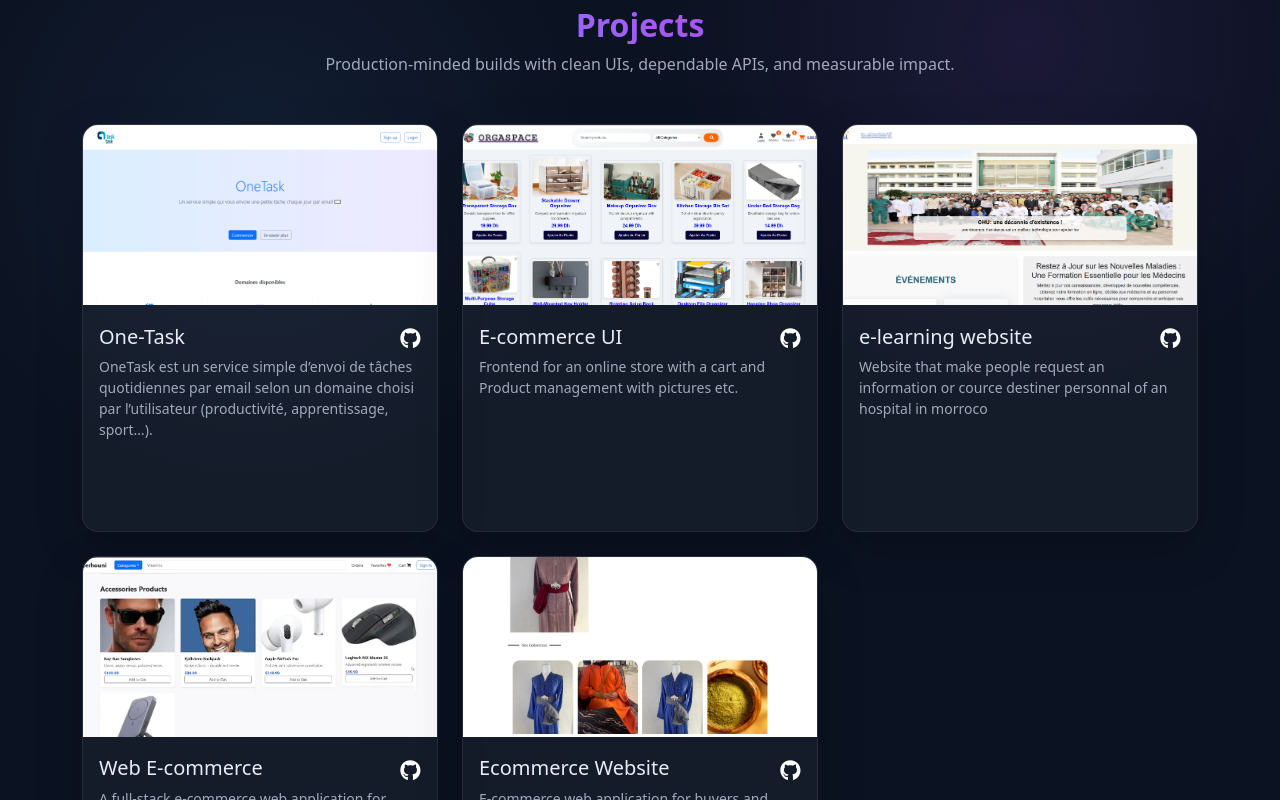
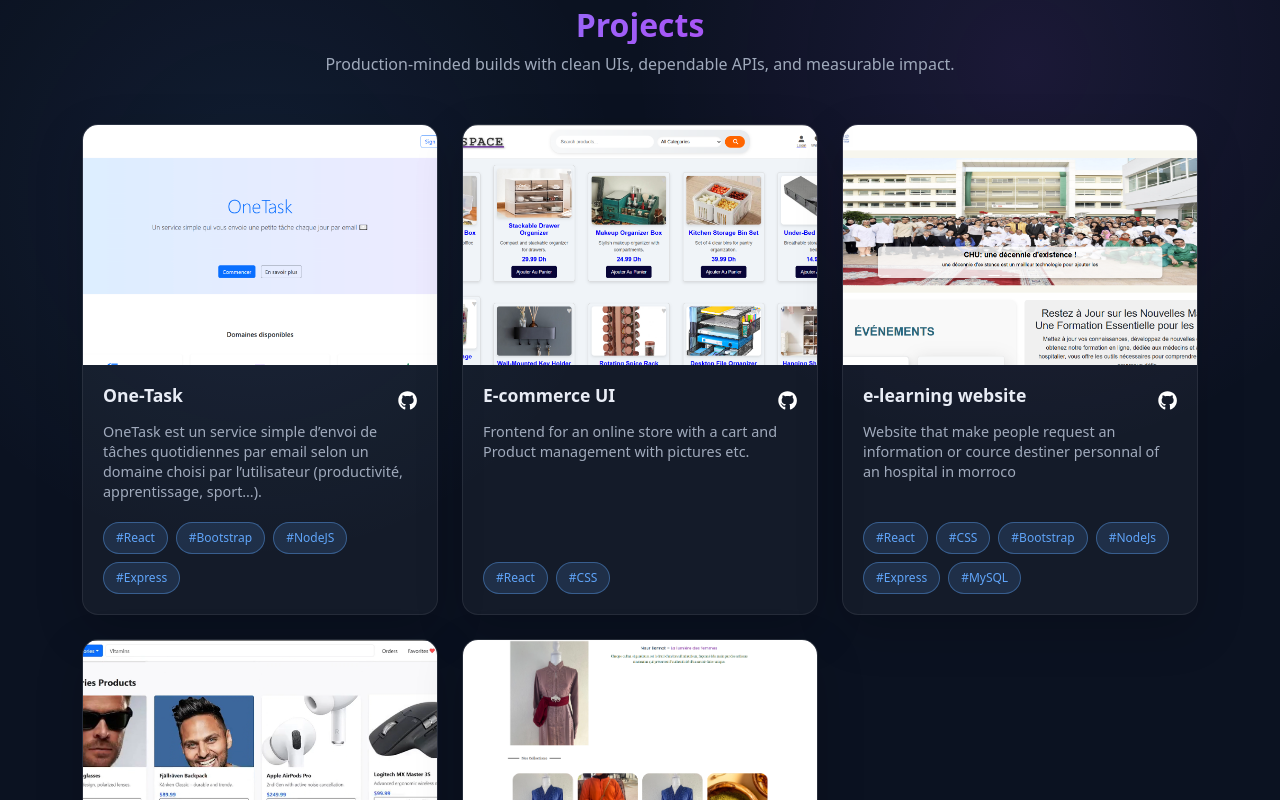
Before and after one commit to ydxj/ydxj.github.io, a React (Create React App) app: page / in a window 1280 px wide. Shown: the part 3980-4780 px from the top of the page. Built offline with nearby package versions, Linux system fonts and the light colour scheme.

Commit message:
Update Project card styles and InteractiveLab component

```diff
--- a/src/App.css
+++ b/src/App.css
@@ -418,10 +418,50 @@
   .journey-line, .journey-progress, .journey-dot { left: 14px; transform: none; }
 }
 
-.project-card { background: rgba(255,255,255,0.04); border: 1px solid rgba(255,255,255,0.08); border-radius: 16px; overflow: hidden; transition: transform 0.25s ease, box-shadow 0.25s ease; }
-.project-card:hover { transform: translateY(-6px) scale(1.01); box-shadow: 0 25px 50px rgba(0,0,0,0.35); }
-.project-media { height: 180px; background-size: cover; background-position: center; filter: saturate(1.05); }
-.tag { background: rgba(255,255,255,0.08); border: 1px solid rgba(255,255,255,0.1); padding: 4px 10px; border-radius: 999px; font-size: 0.8rem; color: #e8ecf5; }
+.project-card {
+  background: rgba(255,255,255,0.04);
+  border: 1px solid rgba(255,255,255,0.08);
+  border-radius: 16px;
+  overflow: hidden;
+  transition: transform 0.25s ease, box-shadow 0.25s ease;
+  display: flex;
+  flex-direction: column;
+}
+.project-card:hover {
+  transform: translateY(-6px) scale(1.01);
+  box-shadow: 0 25px 50px rgba(0,0,0,0.35);
+}
+.project-media {
+  height: 240px;
+  background-size: cover;
+  background-position: center;
+  filter: saturate(1.05);
+  flex-shrink: 0;
+}
+.project-card > div:last-child {
+  flex: 1;
+  display: flex;
+  flex-direction: column;
+  padding: 20px;
+  gap: 8px;
+}
+.tag {
+  background: rgba(96, 165, 250, 0.15);
+  border: 1px solid rgba(96, 165, 250, 0.4);
+  padding: 6px 12px;
+  border-radius: 20px;
+  font-size: 0.75rem;
+  color: #60a5fa;
+  font-weight: 500;
+  white-space: nowrap;
+  transition: all 0.2s ease;
+  display: inline-block;
+  width: fit-content;
+}
+.tag:hover {
+  background: rgba(96, 165, 250, 0.25);
+  border-color: rgba(96, 165, 250, 0.6);
+}
 
 /* New Advanced Lab Command Buttons */
 .lab-command-btn {
--- a/src/components/Projects.js
+++ b/src/components/Projects.js
@@ -82,23 +82,23 @@ const Projects = () => {
             >
               <div className="project-card h-100 shadow-lg">
                 <div className="project-media" style={{ backgroundImage: `url(${project.image})` }} />
-                <div className="p-3 d-flex flex-column h-100">
+                <div className="d-flex flex-column h-100">
                   <div>
-                    <div className="d-flex justify-content-between align-items-center mb-1">
-                      <h5 className="mb-0">{project.title}</h5>
+                    <div className="d-flex justify-content-between align-items-start mb-2">
+                      <h5 className="mb-0" style={{ fontSize: '1.1rem', fontWeight: 700 }}>{project.title}</h5>
                       <a
                         href={project.link}
                         target="_blank"
                         rel="noopener noreferrer"
                         className="text-white"
-                        style={{ fontSize: '1.3rem' }}
+                        style={{ fontSize: '1.2rem', flexShrink: 0, marginLeft: '8px' }}
                       >
                         <FaGithub />
                       </a>
                     </div>
-                    <p className="text-muted small mb-2">{project.description}</p>
+                    <p className="text-muted mb-0" style={{ fontSize: '0.9rem', lineHeight: 1.4 }}>{project.description}</p>
                   </div>
-                  <div className="mt-auto d-flex flex-wrap gap-2">
+                  <div className="mt-auto d-flex flex-wrap gap-2" style={{ paddingTop: '12px' }}>
                     {project.tags.map((tag, i) => (
                       <span key={i} className="tag">{tag}</span>
                     ))}
```
Also changed, not shown: src/components/InteractiveLab.js (line endings or trailing spaces).
